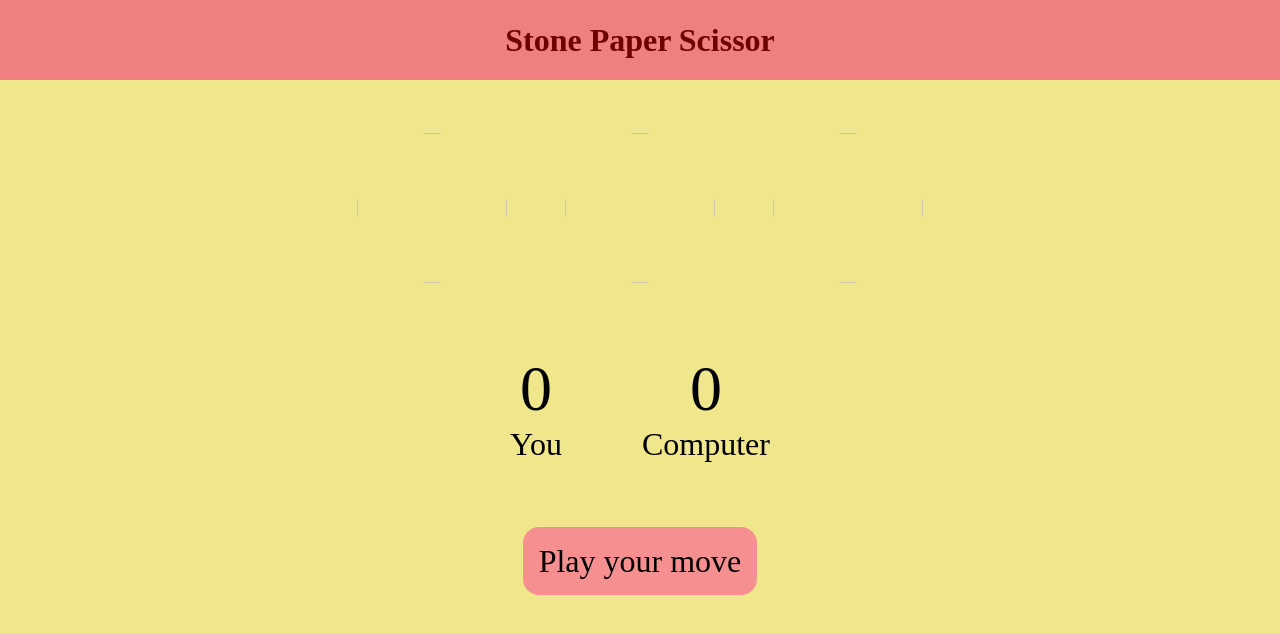
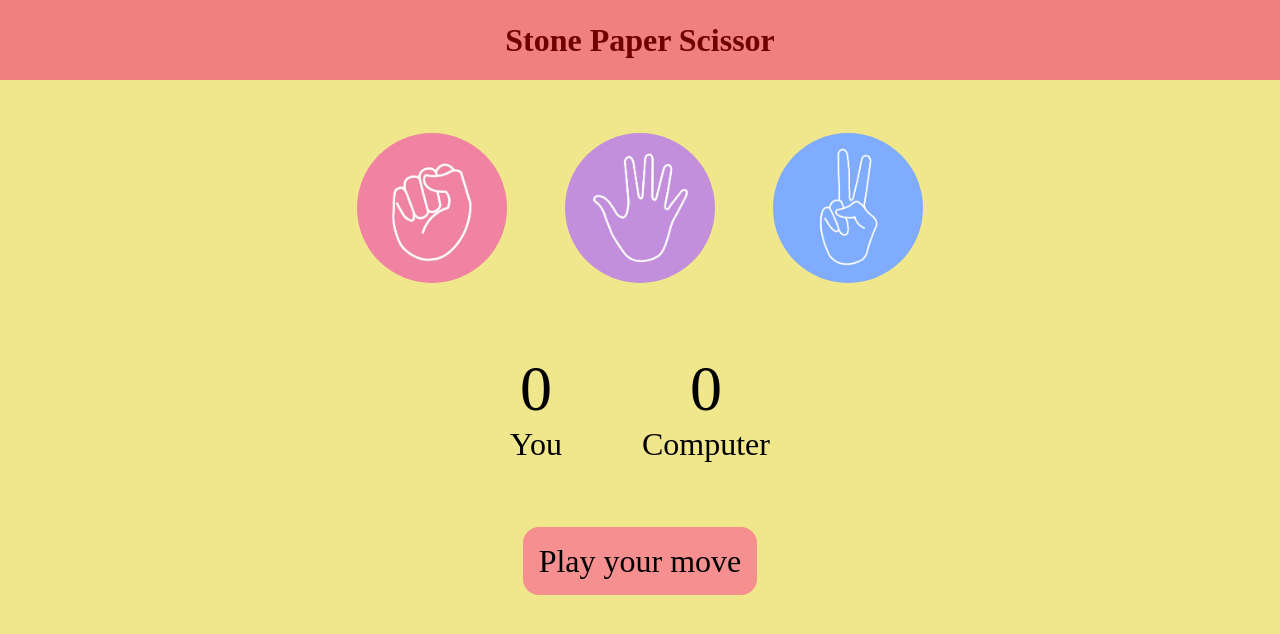
Before and after one commit to saniyagupta22/Stone_Paper_Scissor, a plain HTML site: page index.html in a window 1280 px wide. Drawn offline with Linux system fonts and the light colour scheme; files that its build step writes are made by us from their sources.

Commit message:
Update index.html

```diff
--- a/index.html
+++ b/index.html
@@ -4,20 +4,20 @@
     <meta charset="UTF-8">
     <meta name="viewport" content="width=device-width, initial-scale=1.0">
     <title>Game</title>
-    <link rel="stylesheet" href="style.css">
+    <link rel="stylesheet" href="./Stone_Paper_Scissor/style.css">
 </head>
 <body>
     <h1>Stone Paper Scissor</h1>
 
     <div class="choices">
         <div class="choice" id="stone">
-            <img src="./images/stone.jpg">
+            <img src="./Stone_Paper_Scissor/images/stone.jpg">
         </div>
         <div class="choice" id="paper">
-            <img src="./images/paper.jpg">
+            <img src="./Stone_Paper_Scissor/images/paper.jpg">
         </div>
         <div class="choice" id="scissor">
-            <img src="./images/scissor.jpg">
+            <img src="./Stone_Paper_Scissor/images/scissor.jpg">
         </div>
     </div>
 
@@ -36,6 +36,6 @@
         <p id="msg">Play your move</p>
     </div>
 
-    <script src="game.js"></script>
+    <script src="./Stone_Paper_Scissor/game.js"></script>
 </body>
 </html>
```
